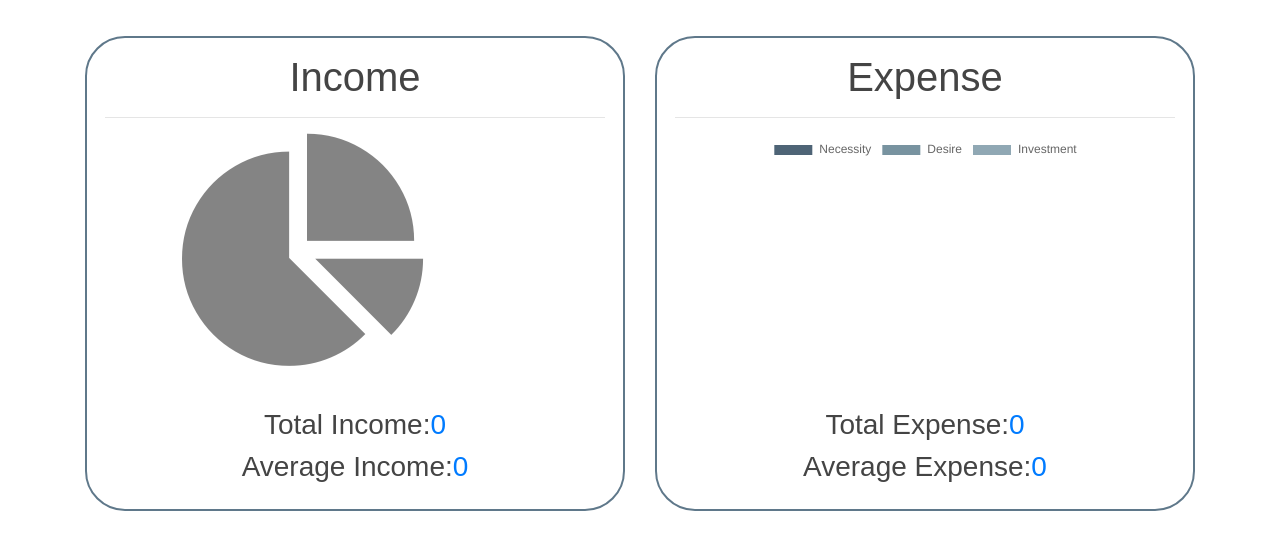
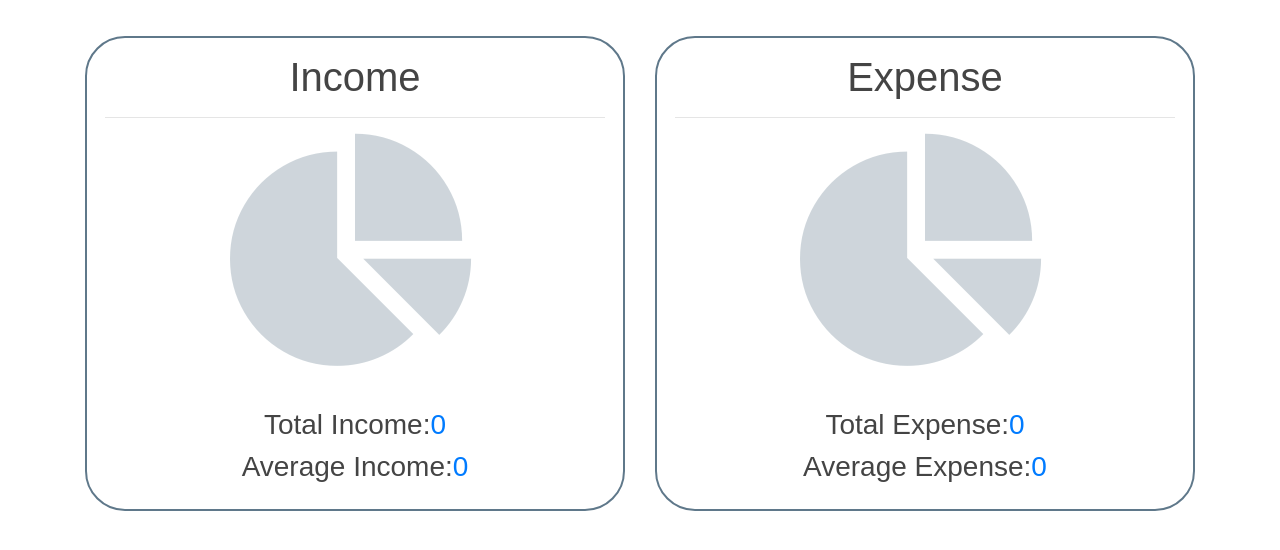
Before and after one commit to om-modh/expense_project, a Django app: page / in a window 1280 px wide. Shown: the part 64-614 px from the top of the page. Run offline with Django 4.2, Linux system fonts and the light colour scheme; a user stored in the database is signed in; data that the repository does not hold is empty; some libraries are stand-ins or nearby versions.

Commit message:
empty pie chart created

```diff
--- a/manager/static/manager/main.css
+++ b/manager/static/manager/main.css
@@ -321,4 +321,6 @@ a.article-title:hover {
 
 .empty-pie{
     font-size: 250px;
+    width: 250px;
+    color: #5f788a;
 }
--- a/manager/templates/manager/expense.html
+++ b/manager/templates/manager/expense.html
@@ -3,7 +3,9 @@
 {% block pages %}
     <div class="col-8">
         <div class="chartBox">
-            <canvas id="myExpenseChart" width="300" height="175"></canvas>
+
+                <canvas id="myExpenseChart" width="300" height="175"></canvas>
+
         </div>
         <hr>
         <div class="box">
--- a/manager/templates/manager/home.html
+++ b/manager/templates/manager/home.html
@@ -4,11 +4,15 @@
         <div class="pie-box">
             <h1 class="content-center">Income</h1>
             <hr height="2px">
-            {% if totalIncome == 0 %}
-                <i class="fa fa-pie-chart empty-pie justify-content-center fade" aria-hidden="true"></i>
-            {% else %}
-                <canvas id="myIncomePieChart"></canvas>
-            {% endif %}
+            <div class="content-center">
+                {% if totalIncome == 0 %}
+                    <a href = "{% url "manager-income" %}" title="Please click on this to add amount to see graph">
+                        <i class="fa fa-pie-chart empty-pie" style="opacity:.3;" aria-hidden="true"></i>
+                    </a>
+                {% else %}
+                    <canvas id="myIncomePieChart"></canvas>
+                {% endif %}
+            </div>
             <br/>
             <h3 class="content-center">Total Income:
                 <a href="{% url "manager-income" %}">{{ totalIncome }}</a>
@@ -23,7 +27,15 @@
         <div class="pie-box">
             <h1 class="content-center">Expense</h1>
             <hr>
-            <canvas id="myExpensePieChart" ></canvas>
+            <div class="content-center">
+                {% if totalExpense == 0 %}
+                <a href = "{% url "manager-expense" %} " title="Please click on this to add amount to see graph">
+                    <i class="fa fa-pie-chart empty-pie" style="opacity:.3;" aria-hidden="true"></i>
+                </a>
+                {% else %}
+                    <canvas id="myExpensePieChart"></canvas>
+                {% endif %}
+            </div>
             <br/>
             <h3 class="content-center">Total Expense:
                 <a href="{% url "manager-expense" %}">{{ totalExpense }}</a>
--- a/manager/templates/manager/income.html
+++ b/manager/templates/manager/income.html
@@ -3,9 +3,11 @@
 {% block pages %}
     <div class="col-8">
         <div class="chartBox">
+            {% comment %} {% if income.Amount == none %}
+                <i class="fa fa-bar-chart" style="width="300" height="175""  aria-hidden="true"></i>
+            {% else %} {% endcomment %}
             <canvas id="myIncomeChart" width="300" height="175"></canvas>
-            {% comment %} <input onchange="filterData()" type="date" id="startdate">
-            <input onchange="filterData()" type="date" id="enddate">  {% endcomment %}
+            {% comment %} {% endif %} {% endcomment %}
         </div>
         <hr>
         <div class="box">
```
